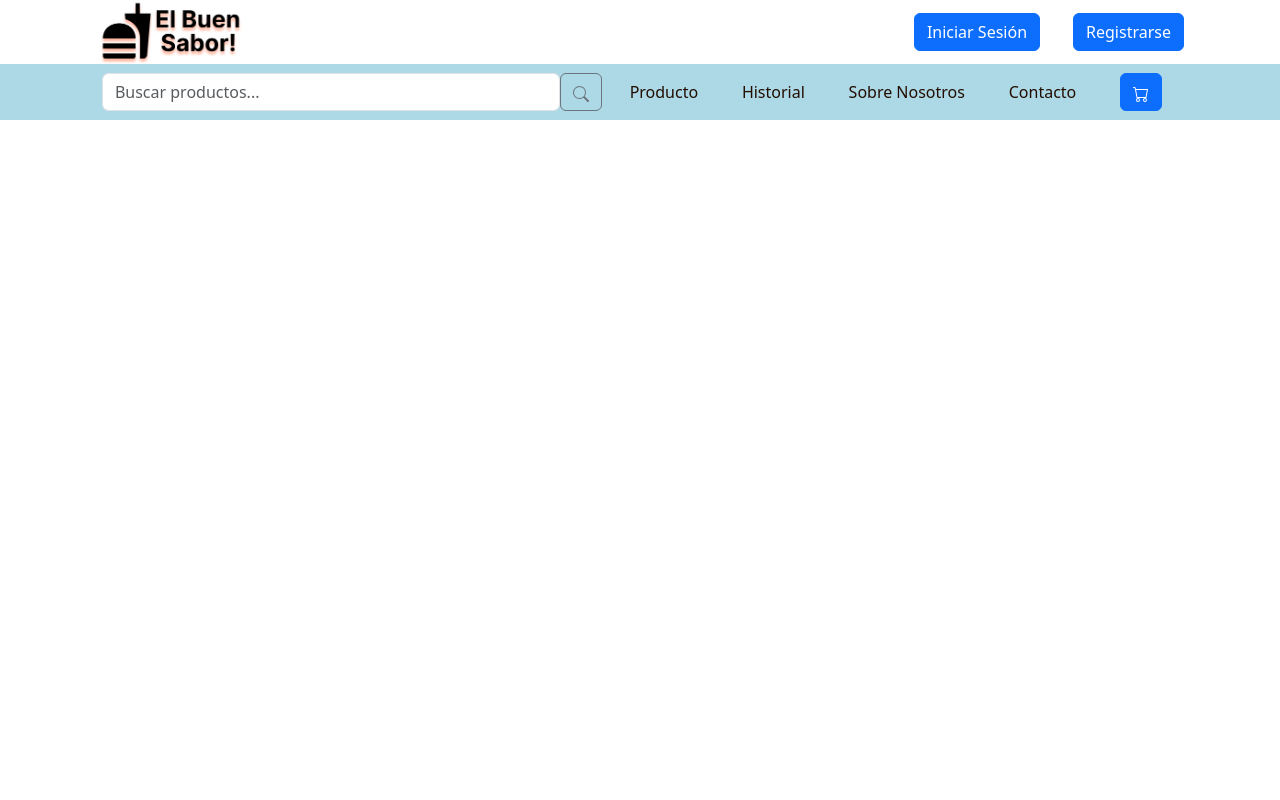
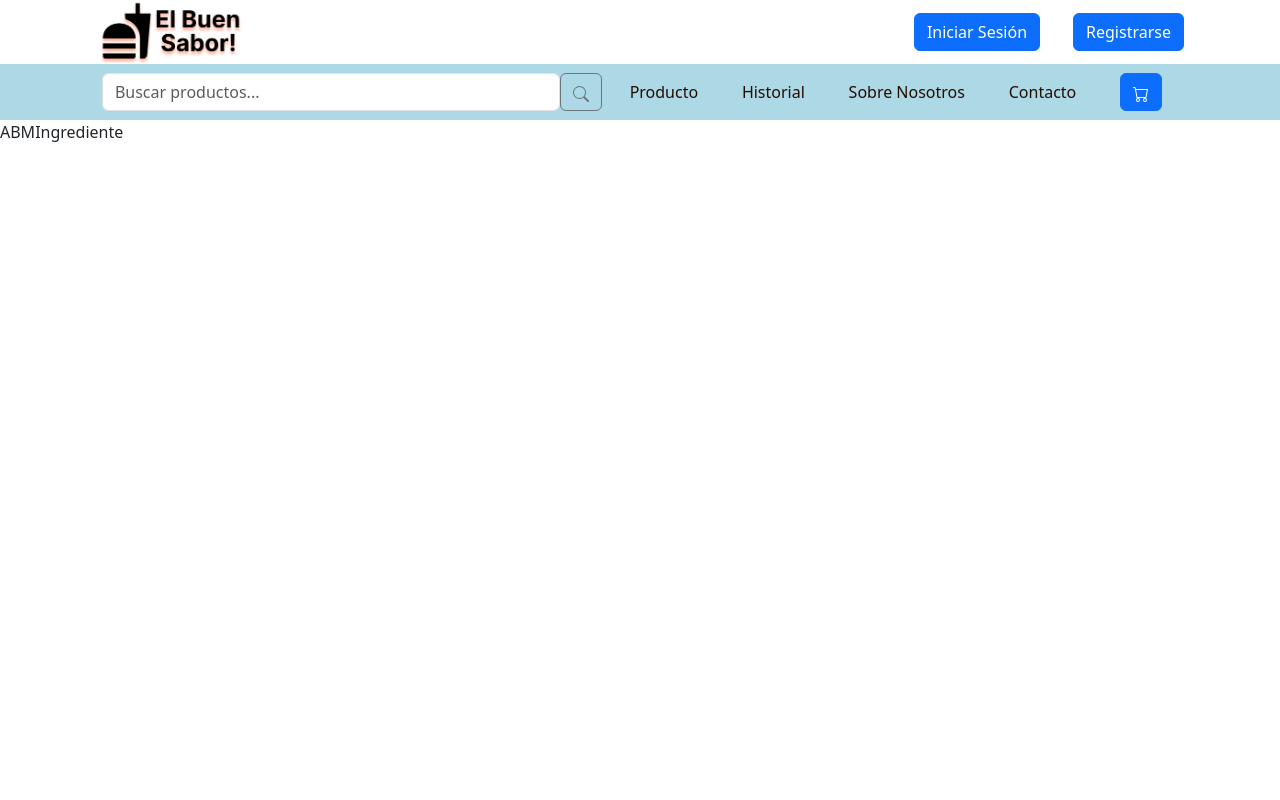
Before and after one commit to LeitoGonzalez/ElBuenSabor-Reactionando-Front, a React (Vite) app: page /abmingrediente in a window 1280 px wide. Shown: the top 800 px of the page. Built offline with nearby package versions, Linux system fonts and the light colour scheme.

Commit message:
ABM Ingredientes

```diff
--- /dev/null
+++ b/src/pages/ABMIngrediente.tsx
@@ -0,0 +1,5 @@
+const ABMIngrediente = () => {
+  return <>ABMIngrediente</>;
+};
+
+export default ABMIngrediente;
--- a/src/routes/AppRoutes.tsx
+++ b/src/routes/AppRoutes.tsx
@@ -5,6 +5,7 @@ import Contacto from "../pages/Contacto";
 import Historial from "../pages/Historial";
 import Producto from "../pages/Producto";
 import { AboutUs } from "../pages/AboutUs";
+import ABMIngrediente from "../pages/ABMIngrediente";
 
 const AppRoutes: React.FC = () => {
   return (
@@ -14,6 +15,7 @@ const AppRoutes: React.FC = () => {
       <Route path="/historial" element={<Historial />} />
       <Route path="/aboutus" element={<AboutUs />} />
       <Route path="/contacto" element={<Contacto />} />
+      <Route path="/abmingrediente" element={<ABMIngrediente />} />
     </Routes>
   );
 };
--- /dev/null
+++ b/src/services/IngredienteService.ts
@@ -0,0 +1,5 @@
+/*const BASE_URL = "http://localhost:8080/api/v1/ingrediente";
+
+export const IngredieteService = {
+
+}*/
```
